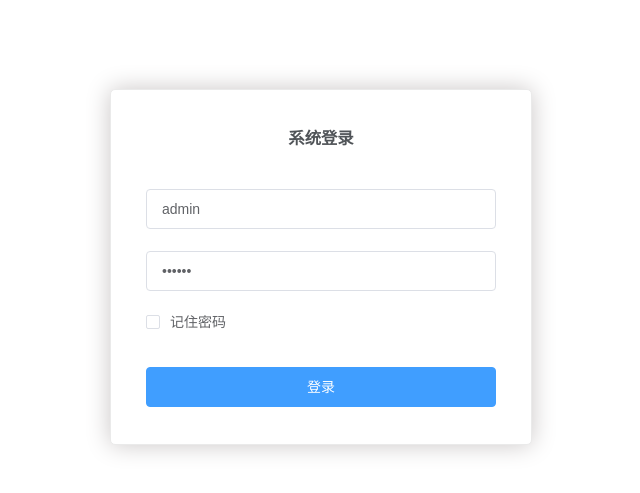
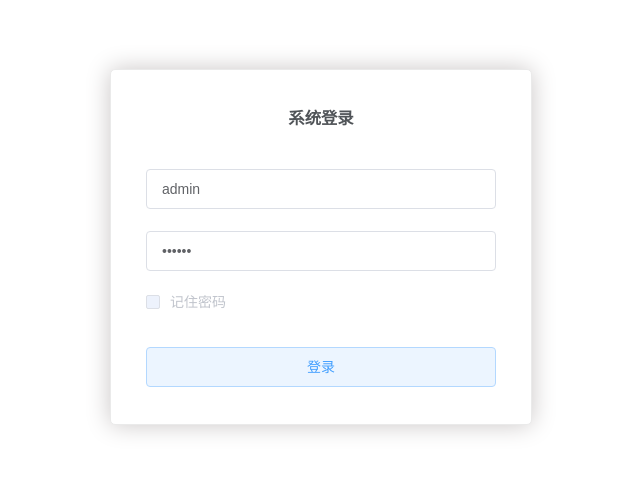
Before and after one commit to learningducks/DSD2019, a Vue app: page /#/login in a window 1280 px wide. Shown: the part 111-604 px from the top of the page, without its empty margins (319-959 px from the left). Built offline with nearby package versions, Linux system fonts and the light colour scheme.

Commit message:
finish login

```diff
--- a/src/views/Login.vue
+++ b/src/views/Login.vue
@@ -1,6 +1,4 @@
 <template>
-  <el-container>
-    <el-main>
   <el-form
     :model="loginForm"
     :rules="rules"
@@ -25,21 +23,25 @@
         placeholder="密码"
       ></el-input>
     </el-form-item>
-        <el-checkbox v-model="remember" class="remember">记住密码</el-checkbox>
+    <el-checkbox v-model="remember" disabled class="remember">
+      记住密码
+    </el-checkbox>
     <el-form-item style="width: 100%;">
       <el-button
         type="primary"
+        plain
+        :loading="loading"
         style="width: 100%;"
-            @click.native.prevent="onSubmit"
+        @click="lgoin"
         >登录</el-button
       >
     </el-form-item>
   </el-form>
-    </el-main>
-    <el-footer></el-footer>
-  </el-container>
 </template>
 <script>
+import { requestLogin } from '@/api/api';
+import md5 from 'js-md5';
+
 export default {
   data() {
     return {
@@ -56,7 +58,32 @@ export default {
         ],
       },
       remember: false,
+      loading: false,
     };
+  },
+  methods: {
+    login() {
+      this.$refs.loginForm.validate((valid) => {
+        if (valid) {
+          this.loading = true;
+          const loginParams = { UID: this.loginForm.username, password: md5(`${this.loginForm.password}helloworld`) };
+          requestLogin(loginParams).then((data) => {
+            this.loading = false;
+            const { status, msg, userinfo } = data;
+            // eslint-disable-next-line eqeqeq
+            if (status != 0) {
+              this.$message({
+                message: msg,
+                type: 'error',
+              });
+            } else {
+              sessionStorage.setItem('userinfo', JSON.stringify(userinfo));
+              this.$router.push('Home');
+            }
+          });
+        }
+      });
+    },
   },
 };
 </script>
```
Lines whose indentation alone changed are shown as unchanged.
